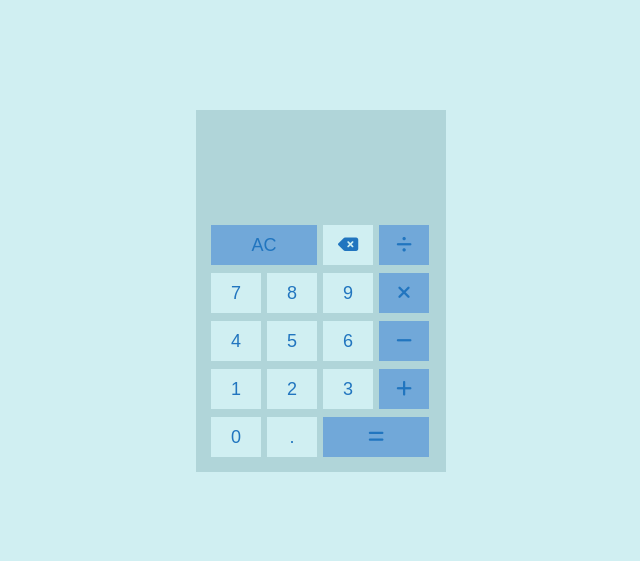
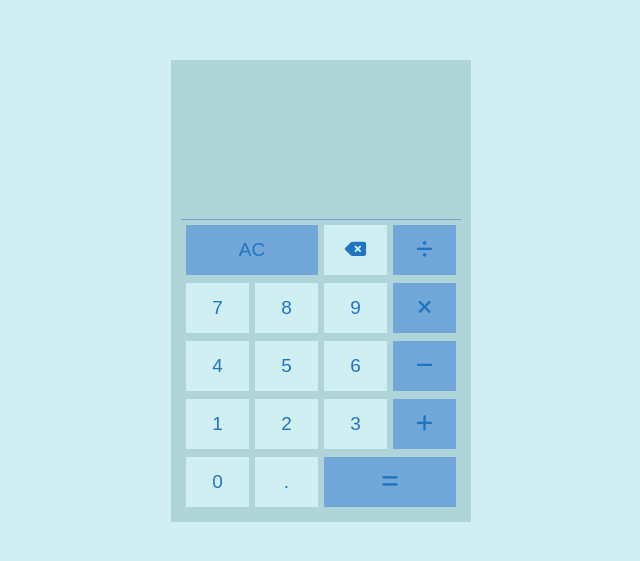
Before and after one commit to erikafirmino/projeto-calculadora, a plain HTML site: page index.html in a window 1280 px wide. Shown: the part 109-670 px from the top of the page, without its empty margins (319-959 px from the left). Drawn offline with Linux system fonts and the light colour scheme.

Commit message:
atualização

```diff
--- a/index.html
+++ b/index.html
@@ -15,7 +15,7 @@
             <p class="result" id="resultado"></p>
             <table>
                 <tr>
-                    <td><button class="btn ac" onclick="clean()" style="width: 106px;">AC</button></td>
+                    <td><button class="btn ac" onclick="clean()" style="width: 132px;">AC</button></td>
                     <td><button class="btn del" onclick="backspace()"><i class="fa-sharp fa-solid fa-delete-left"></i></button></td>
                     <td><button class="btn  especial" onclick="insert('/')"><i class="fa-solid fa-divide"></i></button></td>
                 </tr>
@@ -40,7 +40,7 @@
                 <tr>
                     <td><button class="btn" onclick="insert('0')">0</button></td>
                     <td><button class="btn" onclick="insert('.')">.</button></td>
-                    <td><button class="btn igual" style="width: 106px;"onclick="confirma()"><i class="fa-sharp fa-solid fa-equals"></i></button></td>
+                    <td><button class="btn igual" style="width: 132px;"onclick="confirma()"><i class="fa-sharp fa-solid fa-equals"></i></button></td>
 
                 </tr>
             </table>
--- a/style/style.css
+++ b/style/style.css
@@ -18,15 +18,16 @@ body {
     background-color: var(--cor0);
 }
 .result{
-    height: 100px;
+    height: 150px;
     color: var(--cor4);
-    text-align: right;
+    text-align: right ;
+    padding-top: 35px;
     font-size: 35px;
     word-wrap: break-word;
-    border-bottom: 1px solid var(--cor2=);
+    border-bottom: 1px solid var(--cor2);
 }
 .calculator {
-    width: 250px;
+    width: 300px;
     position: absolute;
     top: 50%;
     left: 50%;
@@ -39,14 +40,14 @@ table td {
 }
 .btn {
     margin: 3px;
-    width: 50px;
-    height: 40px;
+    width: 63px;
+    height: 50px;
     cursor: pointer;
     border: none; /* tira marcação de borda*/
     background-color: var(--cor0);
     color: var(--cor3);
     font-family: var(--font-padrao);
-    font-size: 18px;
+    font-size: 19px;
     transition: all 500ms ease-in-out;
 }
 .btn:hover {
```
